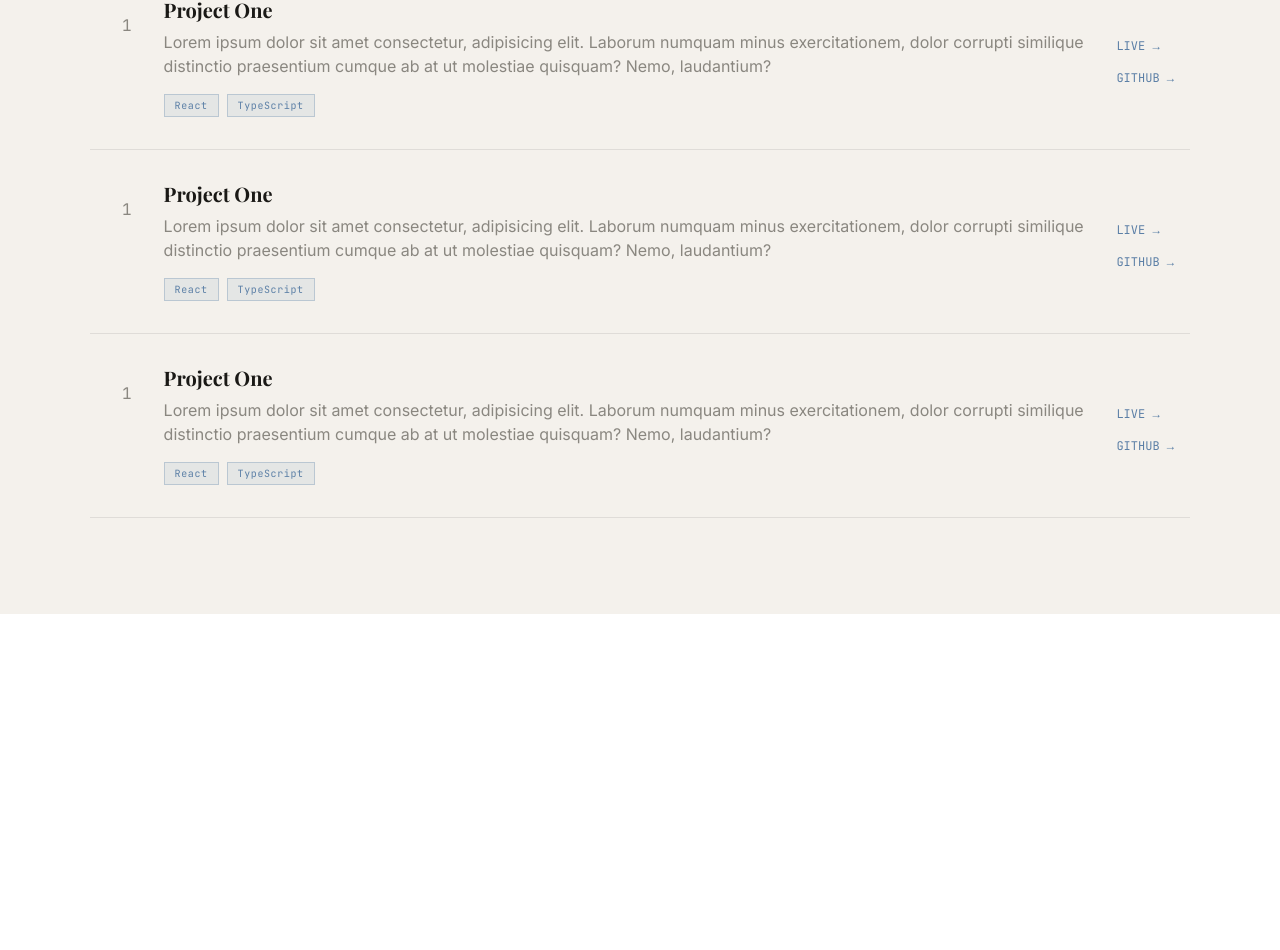
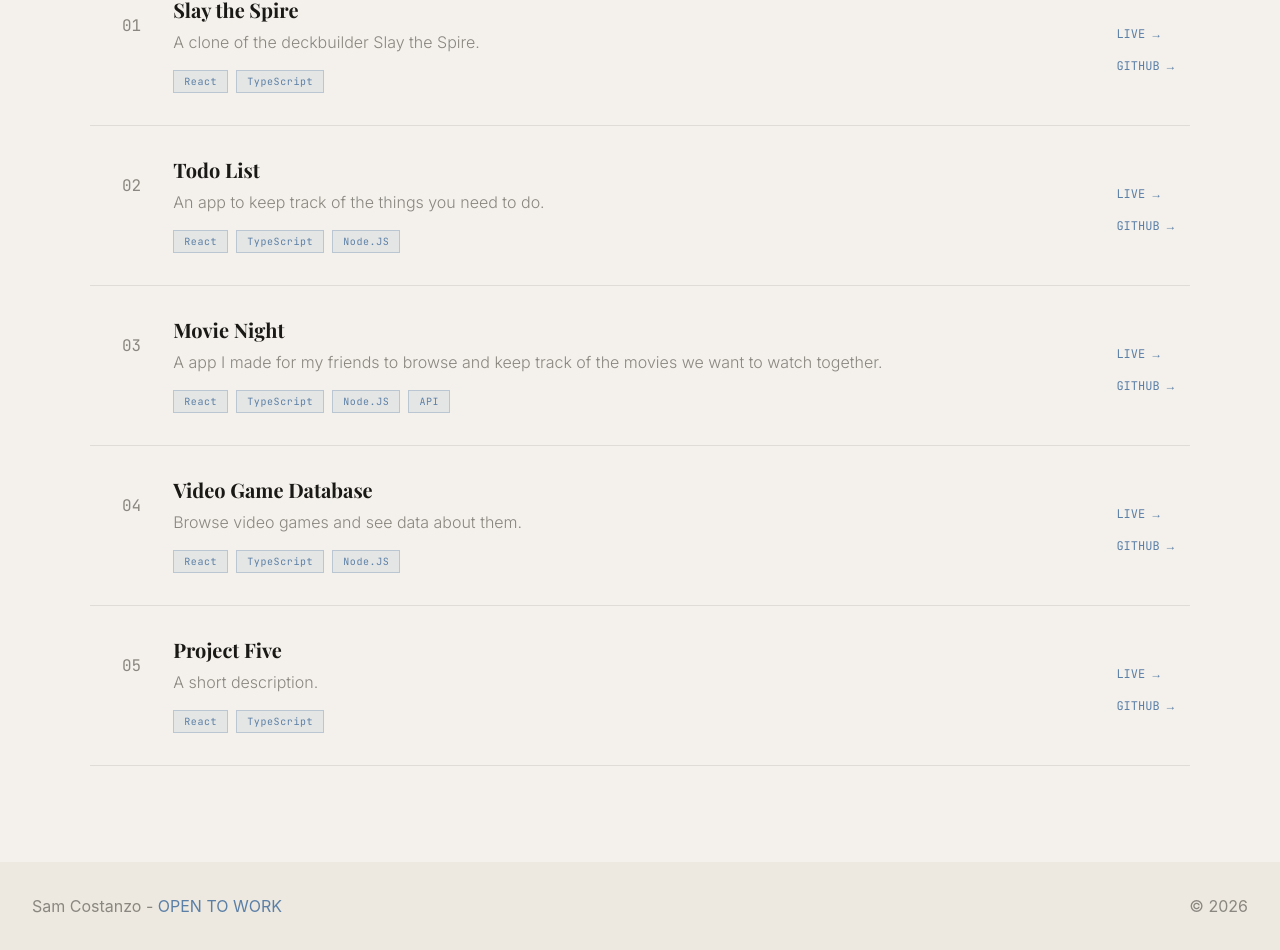
Before and after one commit to SamCostanzo/portfolio, a React (Vite) app: page / in a window 1280 px wide. Shown: the part 1368-2318 px from the top of the page. Before the commit the page ends 1982 px from the top, so only its background shows below. Built offline with nearby package versions, Linux system fonts and the light colour scheme; a web font is replaced by a local one.

Commit message:
Added Footer

```diff
--- a/src/App.jsx
+++ b/src/App.jsx
@@ -1,15 +1,17 @@
-import Navbar from "./components/Navbar";
+import Header from "./components/Header";
 import Hero from "./components/Hero";
 import About from "./components/About";
 import Work from "./components/Work";
+import Footer from "./components/Footer";
 
 function App() {
   return (
     <div>
-      <Navbar />
+      <Header />
       <Hero />
       <About />
       <Work />
+      <Footer />
     </div>
   );
 }
--- a/src/components/About.jsx
+++ b/src/components/About.jsx
@@ -2,7 +2,7 @@ export default function About() {
   return (
     <div className="about bg-background border-b border-black/10">
       <div className="about-inner flex gap-4 max-w-container mx-auto px-4 py-20">
-        <div className="">
+        <div>
           <img src="/images/male-ph.jpg" alt="" className="max-w-[200px]" />
         </div>
         <div className="p-4">
--- /dev/null
+++ b/src/components/Footer.jsx
@@ -0,0 +1,12 @@
+export default function Footer() {
+  return (
+    <div className="footer bg-surface">
+      <div className="flex justify-between mx-auto py-8 px-8 text-light text-muted text-s">
+        <p>
+          Sam Costanzo - <span className="text-accent uppercase">Open to Work</span>
+        </p>
+        <p>© {new Date().getFullYear()}</p>
+      </div>
+    </div>
+  );
+}
--- a/src/components/Navbar.jsx
+++ b/src/components/Header.jsx
@@ -1,4 +1,4 @@
-export default function Navbar() {
+export default function Header() {
   const links = [
     { key: 1, label: "Work", id: "work" },
     { key: 2, label: "About", id: "about" },
@@ -6,14 +6,18 @@ export default function Navbar() {
   ];
 
   return (
-    <nav className="flex justify-between items-center px-10 py-5 border-b border-black/10 bg-background font-mono text-sm text-text">
+    <nav className="flex justify-between items-center px-10 py-5 border-b border-black/10 bg-surface font-mono text-sm text-text">
       <h1>
         <a href="/">Sam Costanzo</a>
       </h1>
       <div className="flex justify-between items-center gap-10">
         <div className="menu flex gap-8">
           {links.map((link) => (
-            <button key={link.key} onClick={() => document.getElementById(link.id)?.scrollIntoView({ behavior: "smooth" })} className="uppercase tracking-widest cursor-pointer hover:text-accent transition-colors duration-300 ease-in-out">
+            <button
+              key={link.key}
+              onClick={() => document.getElementById(link.id)?.scrollIntoView({ behavior: "smooth" })}
+              className="uppercase tracking-widest cursor-pointer hover:text-accent transition-colors duration-300 ease-in-out"
+            >
               {link.label}
             </button>
           ))}
--- a/src/components/Work.jsx
+++ b/src/components/Work.jsx
@@ -1,5 +1,6 @@
 import TechnologyBadge from "./TechnologyBadge";
 import WorkItem from "./WorkItem";
+import projects from "../data/projects.json";
 
 export default function Work() {
   return (
@@ -11,9 +12,9 @@ export default function Work() {
         </div>
 
         <div className="work-list">
-          <WorkItem />
-          <WorkItem />
-          <WorkItem />
+          {projects.map((project) => (
+            <WorkItem id={project.id} title={project.title} description={project.description} live={project.live} github={project.github} tech={project.tech} />
+          ))}
         </div>
       </div>
     </div>
--- a/src/components/WorkItem.jsx
+++ b/src/components/WorkItem.jsx
@@ -1,25 +1,23 @@
 import TechnologyBadge from "./TechnologyBadge";
 
-export default function WorkItem({}) {
+export default function WorkItem({ id, title, description, live, github, tech }) {
   return (
-    <div className="work-item flex justify-between gap-4 p-4 border-b-1 border-border mb-4">
-      <div className="work-number p-4 text-muted font-mono">1</div>
+    <div className="work-item flex gap-4 p-4 border-b-1 border-border mb-4">
+      <div className="work-number p-4 text-muted font-mono">0{id}</div>
       <div className="work-info">
-        <h4 className="font-playfair text-[min(12vw,1.25rem)] font-bold text-text leading-[1.2] mb-2">Project One</h4>
-        <p className="mb-4 text-muted font-inter">
-          Lorem ipsum dolor sit amet consectetur, adipisicing elit. Laborum numquam minus exercitationem, dolor corrupti similique distinctio praesentium cumque ab at ut molestiae quisquam? Nemo,
-          laudantium?
-        </p>
+        <h4 className="font-playfair text-[min(12vw,1.25rem)] font-bold text-text leading-[1.2] mb-2">{title}</h4>
+        <p className="mb-4 text-muted font-inter text-light-text font-light">{description}</p>
         <div className="work-links flex flex-wrap gap-2 items-center mb-4">
-          <TechnologyBadge title="React" />
-          <TechnologyBadge title="TypeScript" />
+          {tech.map((tech) => (
+            <TechnologyBadge title={tech} />
+          ))}
         </div>
       </div>
-      <div className="flex flex-col gap-2 min-w-[fit-content] justify-center">
-        <a href="#" target="_blank" className="mb-2 text-accent uppercase font-mono text-xs hover:scale-110 duration-300">
+      <div className="flex flex-col gap-2 min-w-[fit-content] justify-center ml-auto">
+        <a href={live} target="_blank" className="mb-2 text-accent uppercase font-mono text-xs hover:scale-110 duration-300">
           Live →
         </a>
-        <a href="#" target="_blank" className="mb-2 text-accent uppercase font-mono text-xs hover:scale-110 duration-300">
+        <a href={github} target="_blank" className="mb-2 text-accent uppercase font-mono text-xs hover:scale-110 duration-300">
           GitHub →
         </a>
       </div>
--- /dev/null
+++ b/src/data/projects.json
@@ -0,0 +1,42 @@
+[
+  {
+    "id": 1,
+    "title": "Slay the Spire",
+    "description": "A clone of the deckbuilder Slay the Spire.",
+    "live": "https://example.com",
+    "github": "https://github.com/...",
+    "tech": ["React", "TypeScript"]
+  },
+  {
+    "id": 2,
+    "title": "Todo List",
+    "description": "An app to keep track of the things you need to do.",
+    "live": "https://example.com",
+    "github": "https://github.com/...",
+    "tech": ["React", "TypeScript", "Node.JS"]
+  },
+  {
+    "id": 3,
+    "title": "Movie Night",
+    "description": "A app I made for my friends to browse and keep track of the movies we want to watch together.",
+    "live": "https://example.com",
+    "github": "https://github.com/...",
+    "tech": ["React", "TypeScript", "Node.JS", "API"]
+  },
+  {
+    "id": 4,
+    "title": "Video Game Database",
+    "description": "Browse video games and see data about them.",
+    "live": "https://example.com",
+    "github": "https://github.com/...",
+    "tech": ["React", "TypeScript", "Node.JS"]
+  },
+  {
+    "id": 5,
+    "title": "Project Five",
+    "description": "A short description.",
+    "live": "https://example.com",
+    "github": "https://github.com/...",
+    "tech": ["React", "TypeScript"]
+  }
+]
```
Also changed, not shown: public/images/male-ph.jpg (renamed from public/Male-Placeholder.jpg).
